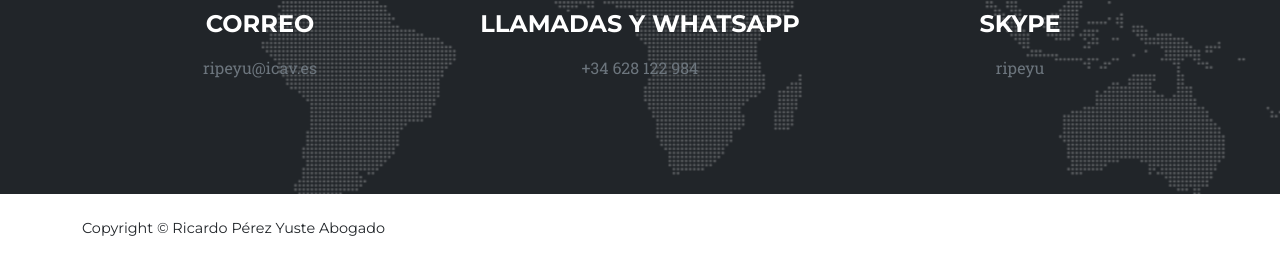
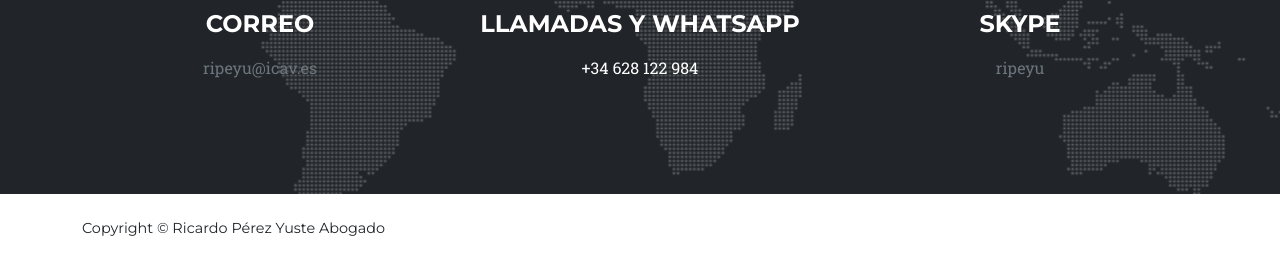
Before and after one commit to RicardoPeYu/pagwebpruebas, a plain HTML site: page index.html in a window 1280 px wide. Shown: the part 4447-4711 px from the top of the page. Drawn offline with nearby package versions, Linux system fonts and the light colour scheme.

Commit message:
Update index.html

```diff
--- a/index.html
+++ b/index.html
@@ -230,7 +230,7 @@
                         </span>
 
                         <h4 class="my-3" style="color:white;"><br>LLAMADAS Y WHATSAPP</h4>
-                        <p class="text-muted" style="color:white;">+34 628 122 984</p>
+                        <p style="color:white;">+34 628 122 984</p>
                     </div>
                     <div class="col-md-4">
                         <span class="fa-stack fa-4x">
```
